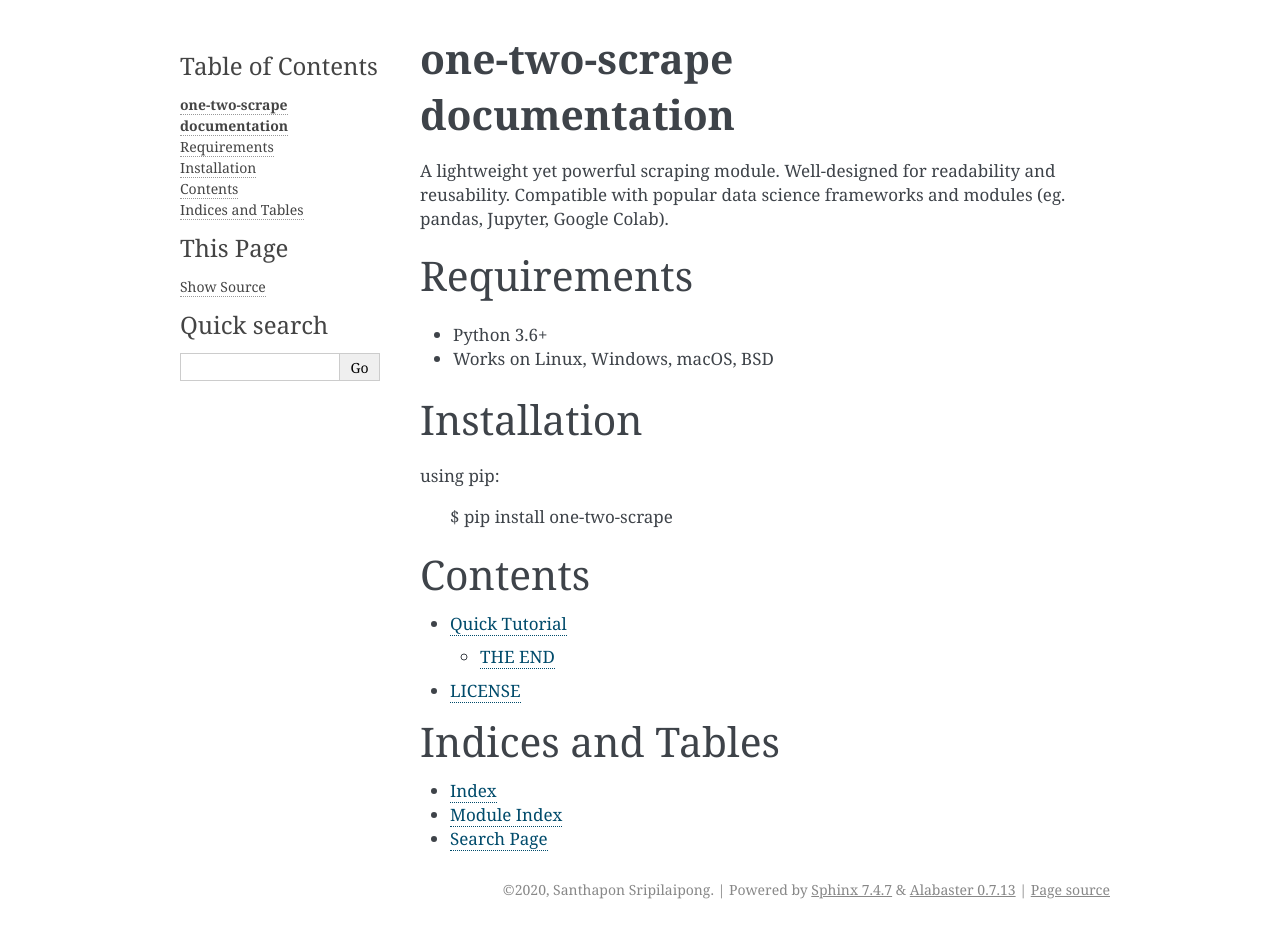
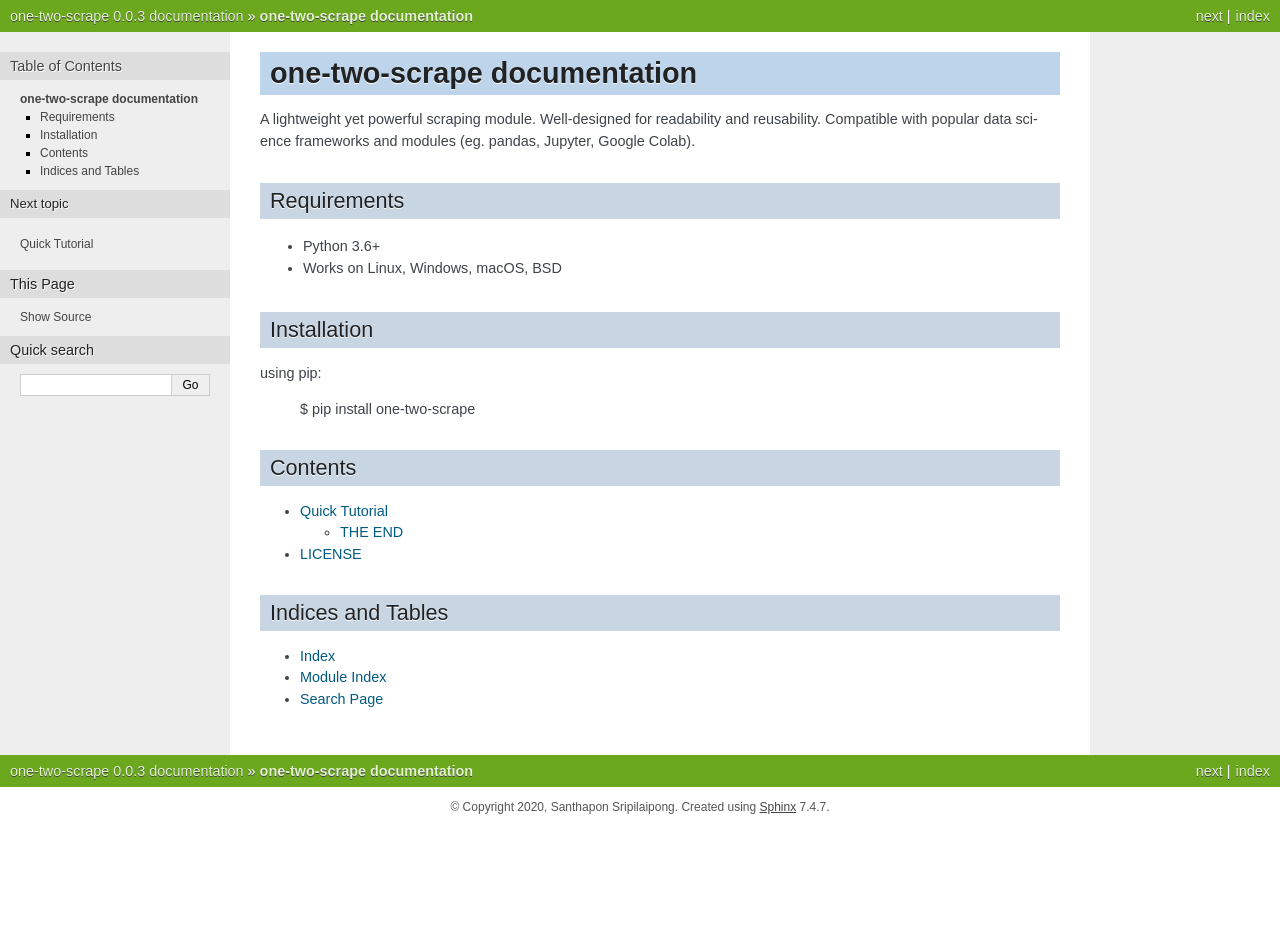
Before and after one commit to SSripilaipong/otscrape, a Sphinx documentation site: the page built from docs/index.rst, in a window 1280 px wide. Built offline with Sphinx 7.4.7, drawn with Linux system fonts in a browser that asks for light colours; after the commit the page ends 900 px from its top, so only the background shows below that.

Commit message:
change docs theme

```diff
--- a/docs/conf.py
+++ b/docs/conf.py
@@ -31,6 +31,8 @@ release = '0.0.3'
 # extensions coming with Sphinx (named 'sphinx.ext.*') or your custom
 # ones.
 extensions = [
+    'sphinx.ext.todo',
+    'sphinx.ext.githubpages',
     'sphinx.ext.autodoc',
     'sphinx.ext.doctest',
     'sphinx.ext.intersphinx',
@@ -55,7 +57,8 @@ exclude_patterns = []
 # The theme to use for HTML and HTML Help pages.  See the documentation for
 # a list of builtin themes.
 #
-html_theme = 'alabaster'
+pygments_style = 'sphinx'
+html_theme = 'nature'
 
 # Add any paths that contain custom static files (such as style sheets) here,
 # relative to this directory. They are copied after the builtin static files,
--- a/docs/requirements.txt
+++ b/docs/requirements.txt
@@ -1,3 +1,4 @@
 pypandoc>=1.5
 Sphinx>=3.3.1
 nbsphinx>=0.8.0
+murray>=0.6.4
```
Also changed, not shown: docs/index.rst (+4 -4 lines).
